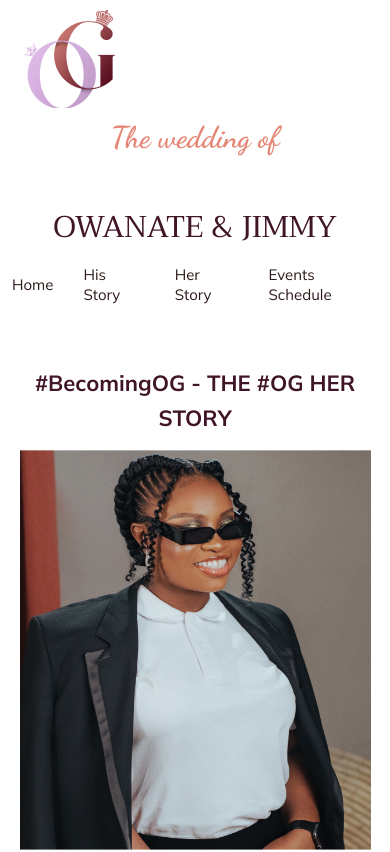
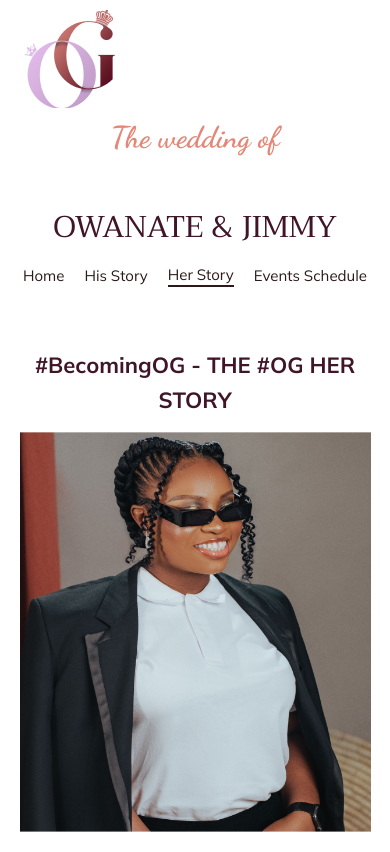
Before and after one commit to bromaGift/wedding-site, a Next.js app: page /her-story in a window 390 px wide. Shown: the top 852 px of the page. Built offline with nearby package versions, Linux system fonts and the light colour scheme.

Commit message:
other fixes

```diff
--- a/components/coupleStories.js
+++ b/components/coupleStories.js
@@ -6,7 +6,7 @@ export default function CoupleStories() {
     <div className={styles.container}>
       <div className={styles.top}>
         <h1>Stories We Share</h1>
-        <p>Lorem ipsum dolor sit amet.</p>
+
         <img src="/svg/love.svg" />
       </div>
 
--- a/components/footer.js
+++ b/components/footer.js
@@ -5,7 +5,7 @@ export default function Footer() {
     <div className={styles.container1}>
       <div className={styles.top}>
         <h1>Time to celebrate</h1>
-        <p>Lorem ipsum dolor sit amet</p>
+
         <img src="/svg/love.svg" />
       </div>
       <div className={styles.section}>
--- a/components/hero.js
+++ b/components/hero.js
@@ -1,7 +1,35 @@
 import styles from "../styles/Hero.module.css";
 import Link from "next/link";
+import { useRouter } from "next/router";
+
+import { useState } from "react";
 
 export default function Hero() {
+  const router = useRouter();
+  const [selected, setSelected] = useState(0);
+
+  let navLinks = [
+    {
+      id: 1,
+      title: "Home",
+      path: "/",
+    },
+    {
+      id: 2,
+      title: "His Story",
+      path: "/his-story",
+    },
+    {
+      id: 3,
+      title: "Her Story",
+      path: "/her-story",
+    },
+    {
+      id: 4,
+      title: "Events Schedule",
+      path: "/event-schedule",
+    },
+  ];
   return (
     <>
       <div className={styles.logo}>
@@ -13,19 +41,16 @@ export default function Hero() {
 
         <section className={styles.section}>
           <ul>
-            <li>
-              <Link href="/">Home</Link>
-            </li>
-            <li>
-              <Link href="/his-story">His Story</Link>
-            </li>
-            <li>
-              <Link href="/her-story">Her Story</Link>
-            </li>
-
-            <li>
-              <Link href="/event-schedule">Events Schedule</Link>
-            </li>
+            {navLinks.map(({ title, path }, index) => (
+              <li
+                key={index}
+                className={`${path === router.pathname ? styles.active : ""}`}
+              >
+                <Link className={styles.mainLink} href={path}>
+                  {title}
+                </Link>
+              </li>
+            ))}
           </ul>
         </section>
       </div>
--- a/components/specialMoments.js
+++ b/components/specialMoments.js
@@ -15,8 +15,8 @@ export default function SpecialMoments() {
   return (
     <div className={styles.container}>
       <div className={styles.top}>
-        <h1>Our Special Momments</h1>
-        <h2>Lorem ipsum dolor sit amet.</h2>
+        <h1>Our Special Moments</h1>
+        {/* <h2>Lorem ipsum dolor sit amet.</h2> */}
         <img src="/svg/love.svg" />
       </div>
 
--- a/components/story.js
+++ b/components/story.js
@@ -36,7 +36,9 @@ export default function Story() {
             <img className={styles.image} src="/images/owas.png" />
 
             <div className={styles.details1}>
-              <h2>Princess Owanate M. Amachree</h2>
+              <h2>
+                Princess Owanate <br /> M. Amachree
+              </h2>
               <h3>Bride</h3>
               <div className={styles.socials}>
                 <Link href="#">
--- a/pages/index.js
+++ b/pages/index.js
@@ -4,7 +4,6 @@ import CoupleStories from "../components/coupleStories";
 import Event from "../components/event";
 import Hero from "../components/hero";
 import Moments from "./moments";
-import Nfts from "../components/nfts";
 import SeeYou from "../components/falseFooter";
 import Story from "../components/story";
 import Timer from "../components/timer";
@@ -12,6 +11,7 @@ import styles from "../styles/Home.module.css";
 import Footer from "../components/footer";
 import SpecialMoments from "../components/specialMoments";
 import FalseFooter from "../components/falseFooter";
+import Rsvp from "../components/rsvp";
 
 export default function Home() {
   return (
@@ -24,20 +24,20 @@ export default function Home() {
           content="welcome to the Becoming OG wedding site"
         />
       </Head>
-      <Hero />
+      <Hero actInd={0} />
       <div className={styles.img}>
         <img src="/images/hero image.png" />
       </div>
       <Timer />
       <Story />
       <SpecialMoments />
-      {/* <Nfts /> */}
       <CoupleStories />
 
       <Event />
 
       {/* <Celebrate /> */}
       <FalseFooter />
+      <Rsvp />
       <Footer />
     </>
   );
--- a/styles/CoupleStories.module.css
+++ b/styles/CoupleStories.module.css
@@ -17,7 +17,7 @@
   font-size: 36px;
   line-height: 43px;
   color: #e58776;
-  margin-bottom: -10px;
+  margin-bottom: 10px;
 }
 .top p {
   font-family: "Mulish";
--- a/styles/Footer.module.css
+++ b/styles/Footer.module.css
@@ -17,7 +17,7 @@
   font-size: 36px;
   line-height: 43px;
   color: #e58776;
-  margin-bottom: -5px;
+  margin-bottom: 5px;
 }
 .top p {
   font-family: "Mulish";
--- a/styles/Hero.module.css
+++ b/styles/Hero.module.css
@@ -54,7 +54,7 @@
   gap: 30px;
   list-style: none;
 }
-.section li {
+.mainLink {
   font-family: "Mulish";
   font-style: normal;
   font-weight: 400;
@@ -62,11 +62,12 @@
   line-height: 25px;
   color: #2c1a18;
 }
-.section a {
-  text-decoration: none;
+
+.active {
+  border-bottom: 2px solid #2c1a18;
 }
-.section li:hover {
-  border-bottom: 2px solid #2c1a18;
+.mainLink:hover {
+  color: #e58776;
 }
 
 @media (max-width: 600px) {
@@ -83,9 +84,9 @@
     padding: 0 2px;
     display: flex;
     align-items: center;
-    justify-content: space-between;
+    gap: 20px;
   }
-  .section li {
+  .mainLink {
     font-weight: 400;
     font-size: 15px;
     line-height: 20px;
--- /dev/null
+++ b/styles/Rsvp.module.css
@@ -0,0 +1,46 @@
+.container {
+  display: flex;
+  padding-top: 20px;
+  padding-bottom: 60px;
+  align-items: center;
+  justify-content: center;
+}
+
+.container input {
+  border: 1px solid #000000;
+  border-radius: 20px 0px 0px 20px;
+  padding: 20px 100px;
+
+  font-family: "Mulish";
+  font-style: normal;
+  font-weight: 300;
+  font-size: 18px;
+  line-height: 20px;
+
+  color: #2c1a18;
+}
+
+.container input:focus {
+  border-radius: 22px 0px 0px 22px;
+  outline-color: #e5e5e5;
+}
+.container button {
+  padding: 14px 30px;
+  background: #2c1a18;
+  border: 1px solid #000000;
+  border-radius: 0px 20px 20px 0px;
+
+  font-family: "Montserrat";
+  font-style: normal;
+  font-weight: 700;
+  font-size: 18px;
+  line-height: 34px;
+  cursor: pointer;
+  color: #ffffff;
+}
+
+.container button:hover {
+  background-color: #e5e5e5;
+  border: 1px solid #e5e5e5;
+  color: black;
+}
```
Also changed, not shown: components/nfts.js (deleted, +0 -10 lines), components/rsvp.js (added, +10 -0 lines).
